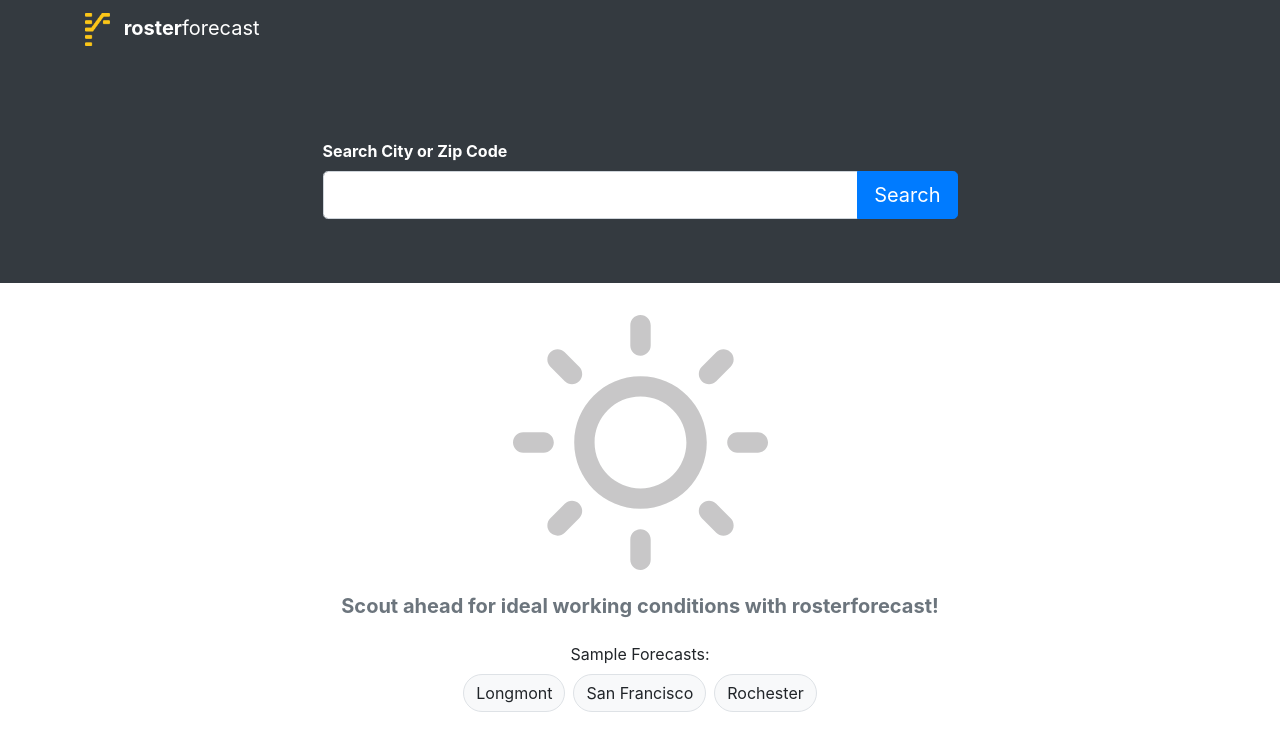
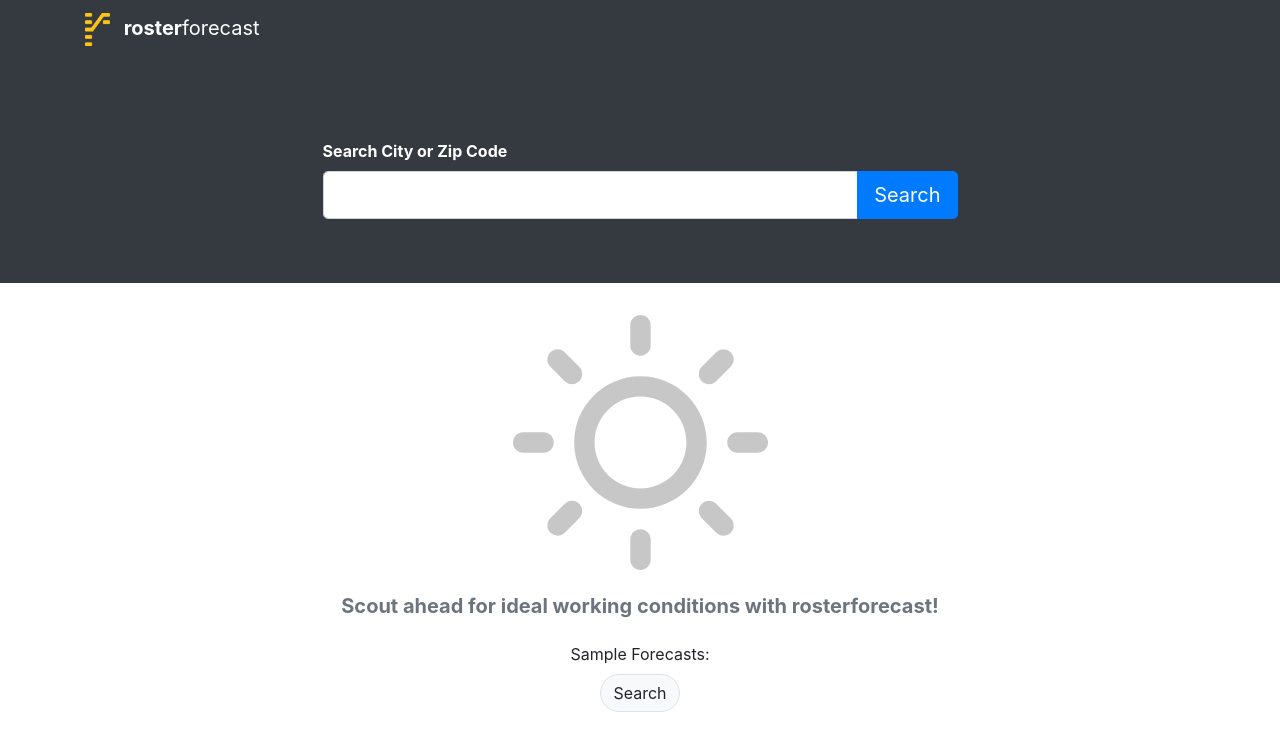
Before and after one commit to TylerRenfro/roster-forecaster, a Jekyll site: the page built from index.markdown, in a window 1280 px wide. Shown: the top 751 px of the page. Built offline with Jekyll 4.4.1, drawn with Linux system fonts in a browser that asks for light colours.

Commit message:
forecast button test

```diff
--- a/_layouts/home.html
+++ b/_layouts/home.html
@@ -21,9 +21,10 @@
           </h1>
           <p class="mb-2">Sample Forecasts:</p>
           <div class="row justify-content-center">
-              <button href="{{site.baseurl}}/longmont" type="button" class="sample-btn btn btn-light rounded-pill border mx-1">Longmont</button>
+              <a href="{{site.baseurl}}/search-results" class="sample-btn btn btn-light rounded-pill border mx-1" href="#" role="button">Search</a>
+              <!-- <button href="{{site.baseurl}}/longmont" type="button" class="sample-btn btn btn-light rounded-pill border mx-1">Longmont</button>
               <button href={{site.baseurl}}/san-francisco type="button" class="sample-btn btn btn-light rounded-pill border mx-1">San Francisco</button>
-              <button href="{{site.baseurl}}/rochester" type="button" class="sample-btn btn btn-light rounded-pill border mx-1">Rochester</button>
+              <button href="{{site.baseurl}}/rochester" type="button" class="sample-btn btn btn-light rounded-pill border mx-1">Rochester</button> -->
           </div>
         </div>
       </div>
```
